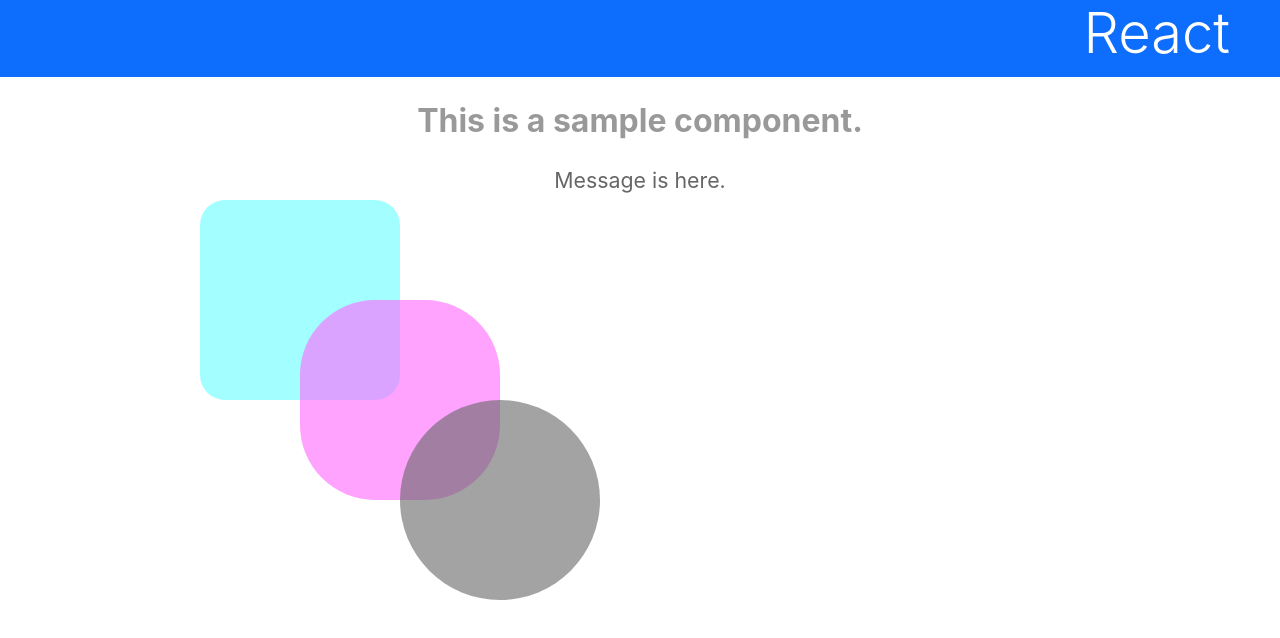
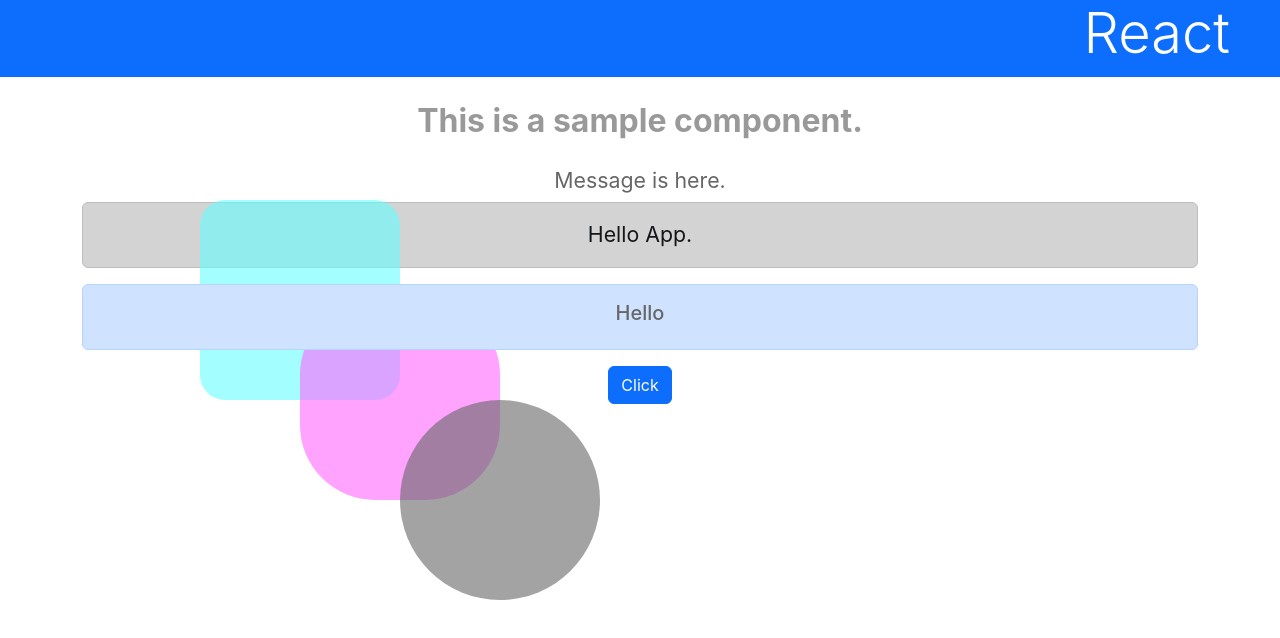
Before and after one commit to tanitanin/react-test-app, a React (Create React App) app: page / in a window 1280 px wide. Shown: the top 638 px of the page. Built offline with nearby package versions, Linux system fonts and the light colour scheme.

Commit message:
Modify App

```diff
--- a/src/App.js
+++ b/src/App.js
@@ -7,6 +7,19 @@
     super();
     this.title = props.title;
     this.message = props.message;
+    this.state = {
+      counter: 0,
+      msg: "Hello",
+      flg: true,
+    };
+    this.doAction = this.doAction.bind(this);
+  }
+  doAction(event) {
+    this.setState({
+      counter: this.state.counter + 1,
+      msg: "*** count: " + this.state.counter + ' ***',
+      flg: !this.state.flg
+    });
   }
   render() {
     return (
@@ -15,9 +28,26 @@
         <div className='container'>
           <p className='subtitle'>{this.title}</p>
           <p>{this.message}</p>
+          <p className='alert alert-dark'>{this.props.msg}</p>
           <Rect x="200" y="200" w="200" h="200" c="#6ff9" r="25" />
           <Rect x="300" y="300" w="200" h="200" c="#f6f9" r="75" />
           <Rect x="400" y="400" w="200" h="200" c="#6669" r="100" />
+          {this.state.flg ?
+            <div className='alert alert-primary text-right'>
+              <p className='h5'>{this.state.msg}</p>
+            </div>
+          :
+            <div className='alert alert-warning text-left'>
+              <p className='h5'>{this.state.msg}</p>
+            </div>
+          }
+          <div className='text-center'>
+            <button
+              className='btn btn-primary'
+              onClick={this.doAction}>
+              Click
+            </button>
+          </div>
         </div>
       </div>
     )
--- a/src/index.js
+++ b/src/index.js
@@ -10,6 +10,7 @@
     <App
       title="This is a sample component."
       message="Message is here."
+      msg="Hello App."
     />
   </React.StrictMode>
 );
```
